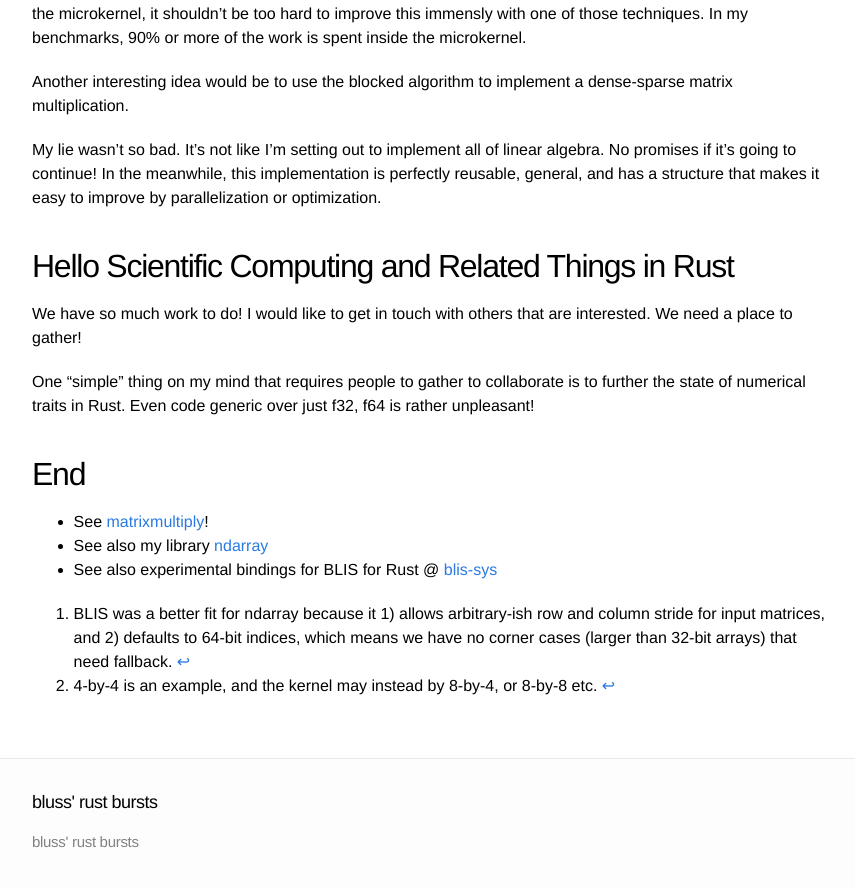
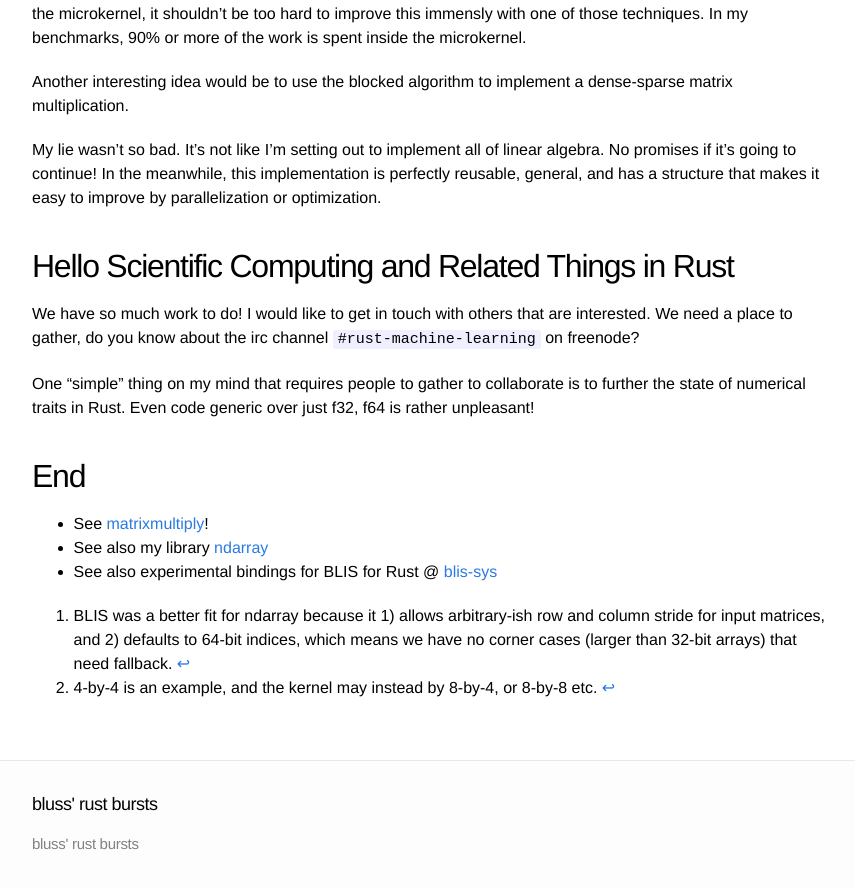
Before and after one commit to bluss/bluss.github.io, a Jekyll site: the page built from _posts/2016-03-28-a-gemmed-rabbit-hole.markdown, in a window 1280 px wide and 900 px high, scrolled down 3832 px. Shown: the top 889 px of the window, without its empty margins (208-1063 px from the left). Built offline with Jekyll 4.4.1, drawn with Linux system fonts in a browser that asks for light colours.

Commit message:
machine learn irc

```diff
--- a/_posts/2016-03-28-a-gemmed-rabbit-hole.markdown
+++ b/_posts/2016-03-28-a-gemmed-rabbit-hole.markdown
@@ -230,7 +230,8 @@ a structure that makes it easy to improve by parallelization or optimization.
 ## Hello Scientific Computing and Related Things in Rust
 
 We have so much work to do! I would like to get in touch with others
-that are interested. We need a place to gather!
+that are interested. We need a place to gather, do you know about
+the irc channel `#rust-machine-learning` on freenode?
 
 One “simple” thing on my mind that requires people to gather to collaborate
 is to further the state of numerical traits in Rust. Even
```
